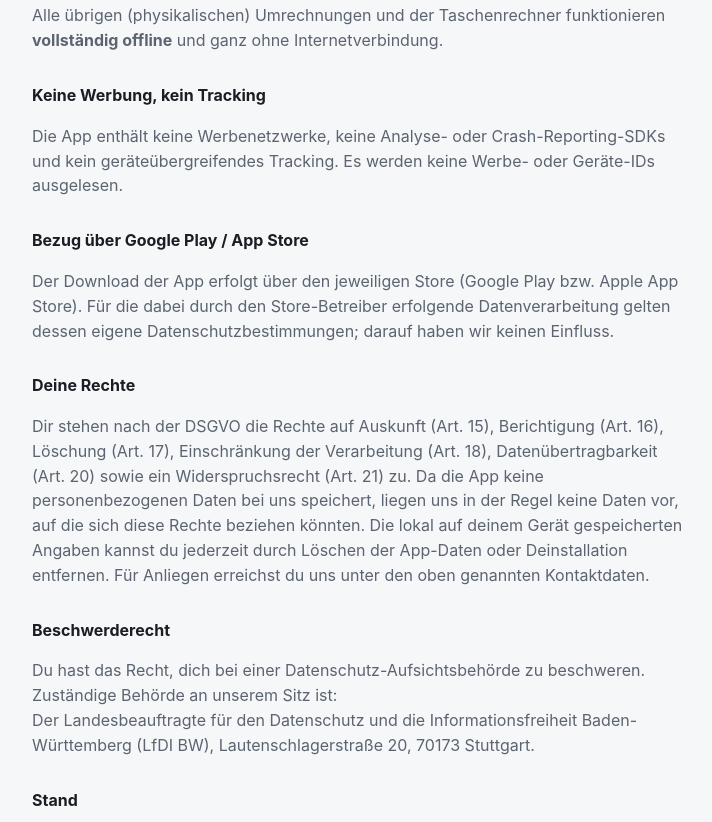
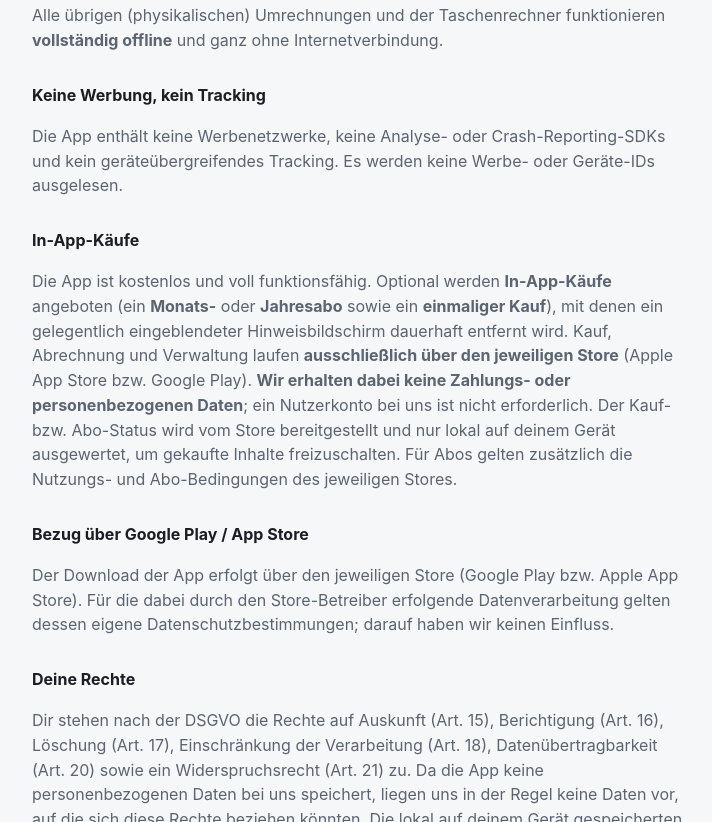
Before and after one commit to Tokeyme/amapps, a plain HTML site: page converter/privacy/index.html in a window 1280 px wide. Shown: the part 1185-2007 px from the top of the page, without its empty margins (280-992 px from the left). Drawn offline with Linux system fonts and the light colour scheme.

Commit message:
Converter privacy: fix in-app purchases (app has subscriptions + one-time purchase)

```diff
--- a/converter/privacy/index.html
+++ b/converter/privacy/index.html
@@ -28,9 +28,9 @@
       <strong>Umrechner AM</strong> (im App Store und auf iOS „Converter AM") ist eine App zum
       Umrechnen von Einheiten und Währungen mit integriertem Taschenrechner. Der Schutz deiner
       Daten ist denkbar einfach umgesetzt: Die App <strong>erhebt keine personenbezogenen
-      Daten</strong>, zeigt <strong>keine Werbung</strong>, enthält <strong>keine
-      In-App-Käufe</strong> und bindet <strong>keine Analyse-, Tracking- oder
-      Crash-Reporting-Dienste</strong> ein. Es gibt kein Nutzerkonto und keine Anmeldung.
+      Daten</strong>, zeigt <strong>keine Werbung</strong> und bindet <strong>keine Analyse-,
+      Tracking- oder Crash-Reporting-Dienste</strong> ein. Es gibt kein Nutzerkonto und keine
+      Anmeldung.
     </p>
 
     <h2>Verantwortlicher</h2>
@@ -82,6 +82,19 @@
       geräteübergreifendes Tracking. Es werden keine Werbe- oder Geräte-IDs ausgelesen.
     </p>
 
+    <h2>In-App-Käufe</h2>
+    <p>
+      Die App ist kostenlos und voll funktionsfähig. Optional werden <strong>In-App-Käufe</strong>
+      angeboten (ein <strong>Monats-</strong> oder <strong>Jahresabo</strong> sowie ein
+      <strong>einmaliger Kauf</strong>), mit denen ein gelegentlich eingeblendeter Hinweisbildschirm
+      dauerhaft entfernt wird. Kauf, Abrechnung und Verwaltung laufen <strong>ausschließlich über
+      den jeweiligen Store</strong> (Apple App Store bzw. Google Play). <strong>Wir erhalten dabei
+      keine Zahlungs- oder personenbezogenen Daten</strong>; ein Nutzerkonto bei uns ist nicht
+      erforderlich. Der Kauf- bzw. Abo-Status wird vom Store bereitgestellt und nur lokal auf deinem
+      Gerät ausgewertet, um gekaufte Inhalte freizuschalten. Für Abos gelten zusätzlich die
+      Nutzungs- und Abo-Bedingungen des jeweiligen Stores.
+    </p>
+
     <h2>Bezug über Google Play / App Store</h2>
     <p>
       Der Download der App erfolgt über den jeweiligen Store (Google Play bzw. Apple App Store).
```
